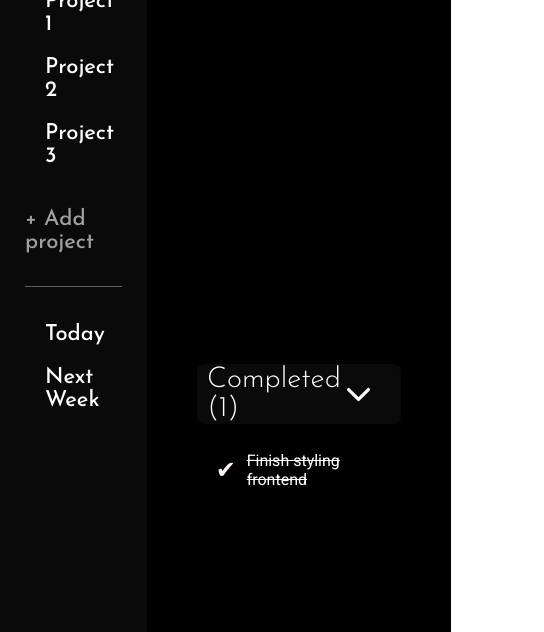
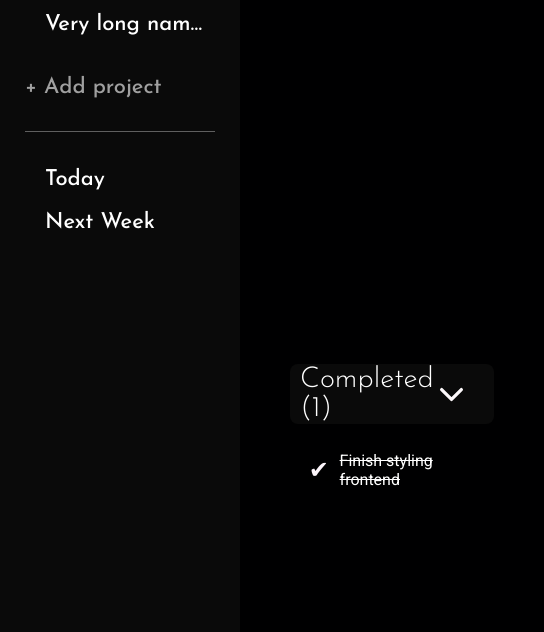
Before and after one commit to laur-ns/todo-list, a website built with webpack: page dist/index.html in a window 390 px wide. Shown: the part 212-844 px from the top of the page, 544 px wide, since content can reach past the window. Built offline with nearby package versions, Linux system fonts and the light colour scheme.

Commit message:
Fix sidebar for mobile

```diff
--- a/dist/index.html
+++ b/dist/index.html
@@ -3,8 +3,7 @@
   <head>
     <title>Todo List</title>
     <meta charset='utf-8'>
-    <meta name="viewport" content="width=device-width, initial-scale=1">
-    <script src='./main.js' defer></script>
+    <meta name="viewport" content="width=device-width, initial-scale=1, minimum-scale=1">    <script src='./main.js' defer></script>
     <link rel='stylesheet' href='./style.css'>
     <!-- fonts -->
     <link rel="preconnect" href="https://fonts.googleapis.com">
@@ -22,7 +21,7 @@
           <li class='highlight'>Main</li>
           <li>Project 1</li>
           <li>Project 2</li>
-          <li>Project 3</li>
+          <li>Very long name for a project</li>
           <!-- <li>Project 4</li>
           <li>Project 5</li>
           <li>Project 6</li>
--- a/dist/style.css
+++ b/dist/style.css
@@ -37,9 +37,11 @@ body {
 
 #sidebar {
   display: flex;
-  width: 340px;
+  width: 240px;
+  max-width: 240px;
+  flex-shrink: 0;
   padding: 5px;
-  overflow: hide;
+  overflow: hidden;
   flex-direction: column;
   background-color: #0a0a0a;
 }
@@ -50,6 +52,7 @@ body {
   align-items: center;
   font-family: 'Dosis', sans-serif;
   font-size: 50px;
+  white-space: nowrap;
   color: #00E7FF;
   text-decoration: none;
 }
@@ -80,12 +83,13 @@ ul {
 }
 
 #sidebar li {
-  display: flex;
   margin: 8px;
   padding: 8px 0 4px 12px;
-  overflow: hidden;
   font-family: 'Josefin Sans', sans-serif;
   font-size: 22px;
+  overflow: hidden;
+  white-space: nowrap;
+  text-overflow: ellipsis;
   cursor: pointer;
   transition: all 0.3s;
 }
@@ -96,6 +100,7 @@ ul {
 }
 
 li#add-project {
+  list-style-type: none;
   margin-top: 20px;
   color: #a0a0a0;
 }
```
